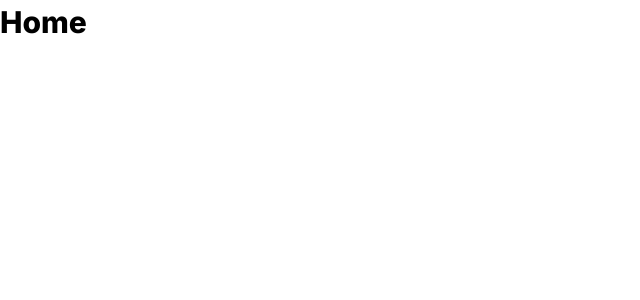
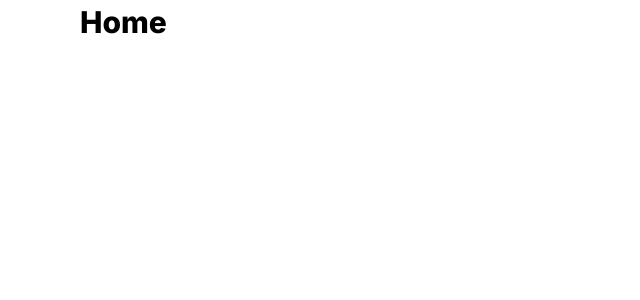
Before and after one commit to roginaldosemog/bmw-fullstack, a Next.js app: page / in a window 1280 px wide. Shown: the top 300 px of the page, without its empty margins (0-640 px from the left). Built offline with nearby package versions, Linux system fonts and the light colour scheme.

Commit message:
feat: set tailwind container properties

```diff
--- a/tailwind.config.js
+++ b/tailwind.config.js
@@ -8,6 +8,16 @@ export default {
   ],
   theme: {
     extend: {},
+    container: {
+      center: true,
+      padding: {
+        DEFAULT: '1rem',
+        sm: '2rem',
+        lg: '4rem',
+        xl: '5rem',
+        '2xl': '6rem',
+      },
+    },
   },
   plugins: [
     plugin(function ({ addBase, theme }) {
```
